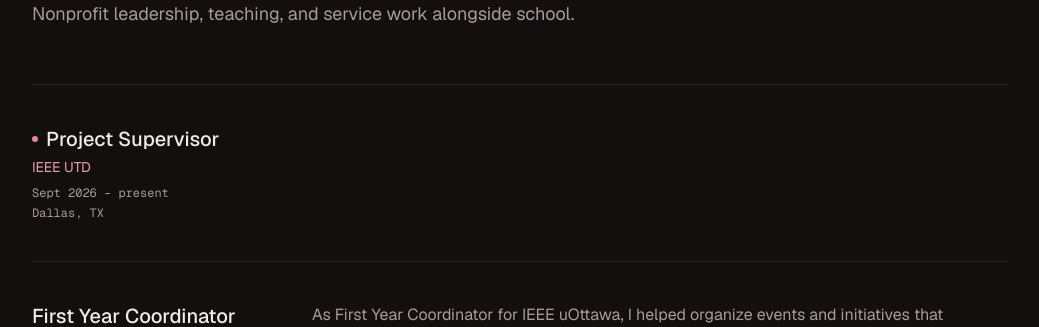
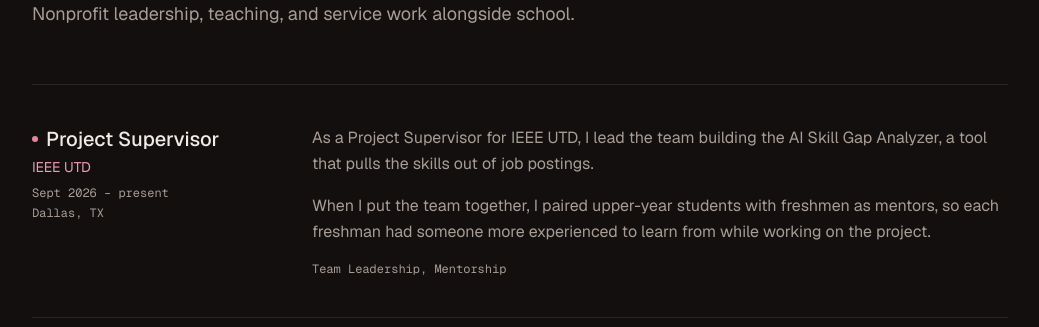
Before and after one commit to aparnabalaji07/portfolio, a Next.js app: page / in a window 1280 px wide. Shown: the part 4320-4647 px from the top of the page, without its empty margins (120-1159 px from the left). Built offline with nearby package versions, Linux system fonts and the light colour scheme.

Commit message:
feat: added description for ieee utd project supervisor

```diff
--- a/src/data/experience.js
+++ b/src/data/experience.js
@@ -4,8 +4,11 @@ export const experience = [
     org: "IEEE UTD",
     dateRange: "Sept 2026 – present",
     location: "Dallas, TX",
-    description: null,
-    skills: [],
+    description: [
+      "As a Project Supervisor for IEEE UTD, I lead the team building the AI Skill Gap Analyzer, a tool that pulls the skills out of job postings.",
+      "When I put the team together, I paired upper-year students with freshmen as mentors, so each freshman had someone more experienced to learn from while working on the project.",
+    ],
+    skills: ["Team Leadership", "Mentorship"],
     images: [],
   },
   {
```
